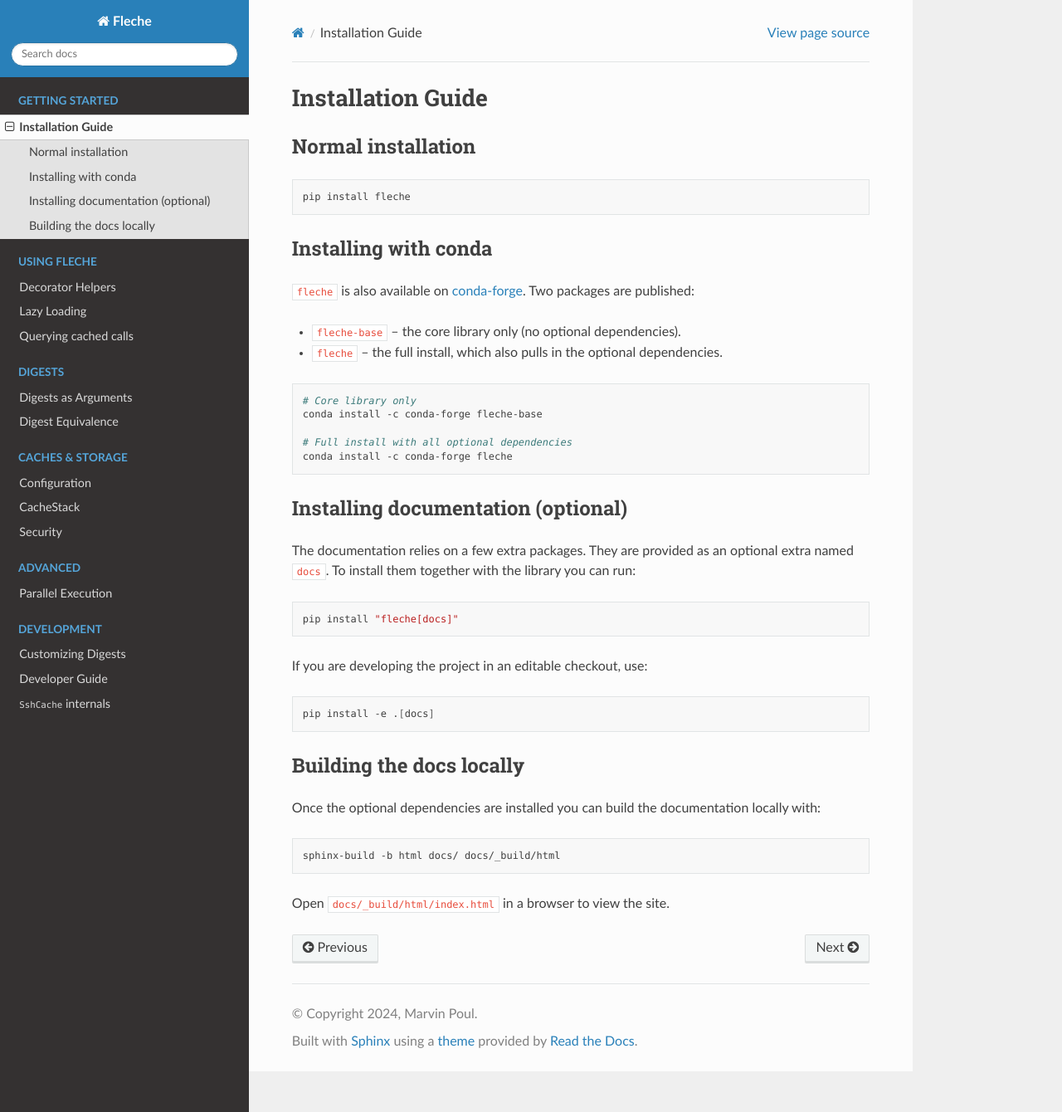
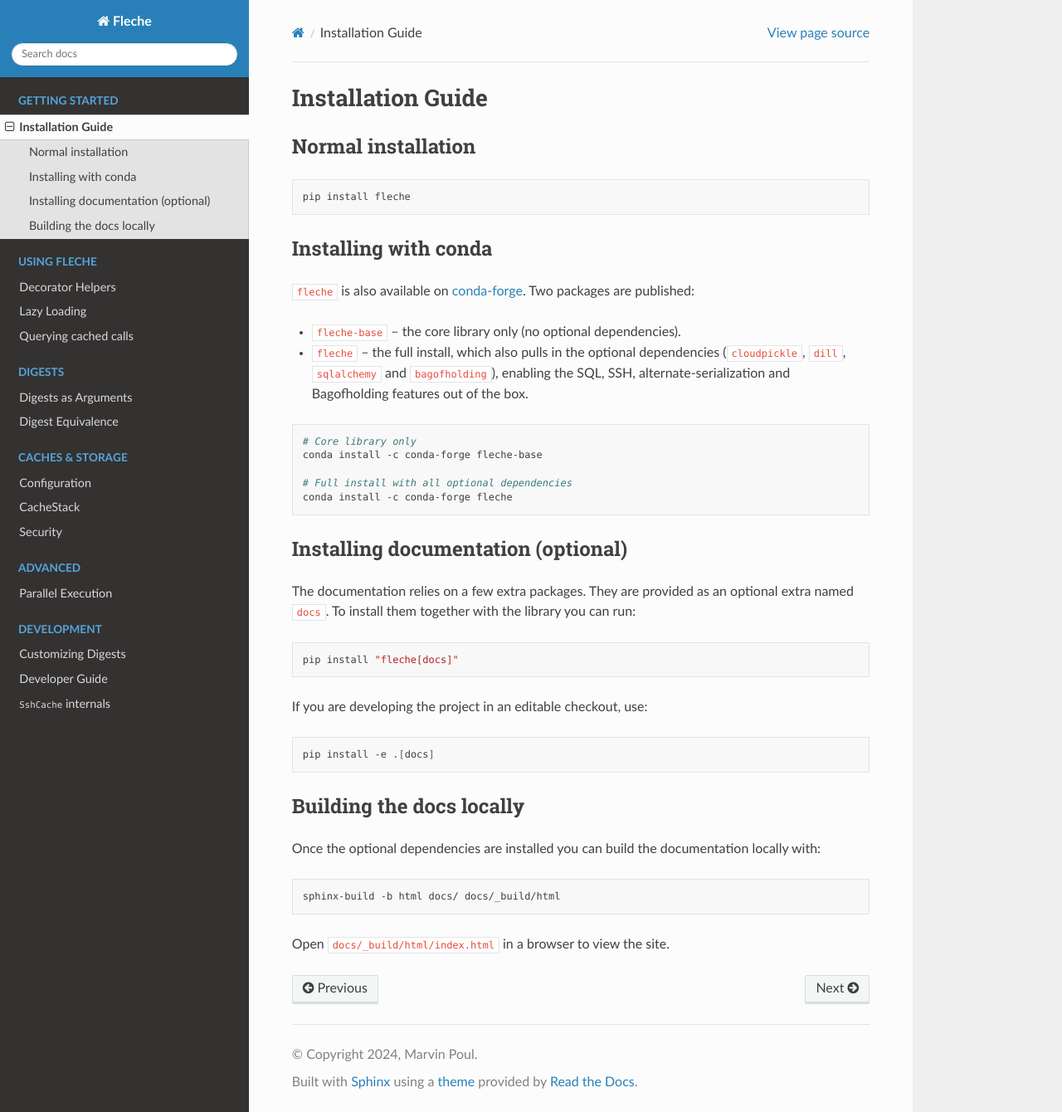
Before and after one commit to pmrv/fleche, a Sphinx documentation site: the page built from docs/installation.rst, in a window 1280 px wide and 1340 px high. Shown: the whole window at 83% size. Built offline with Sphinx 7.4.7 and the Read the Docs theme 3.1.0, drawn with Linux system fonts in a browser that asks for light colours; pages that are not in the unit, such as notebooks, are missing from menus.

Commit message:
docs: note which features the full conda fleche package enables
Spell out that the conda-forge fleche metapackage bundles cloudpickle,
dill, sqlalchemy and bagofholding, so users choosing fleche-base know
which optional features they are opting out of.

https://claude.ai/code/session_01BGe3o5E26TpaXz9S9sJaHh

```diff
--- a/docs/installation.rst
+++ b/docs/installation.rst
@@ -15,7 +15,9 @@ Installing with conda
 packages are published:
 
 * ``fleche-base`` -- the core library only (no optional dependencies).
-* ``fleche`` -- the full install, which also pulls in the optional dependencies.
+* ``fleche`` -- the full install, which also pulls in the optional dependencies
+  (``cloudpickle``, ``dill``, ``sqlalchemy`` and ``bagofholding``), enabling the
+  SQL, SSH, alternate-serialization and Bagofholding features out of the box.
 
 .. code-block:: bash
 
```
Also changed, not shown: README.md (+2 -0 lines).
